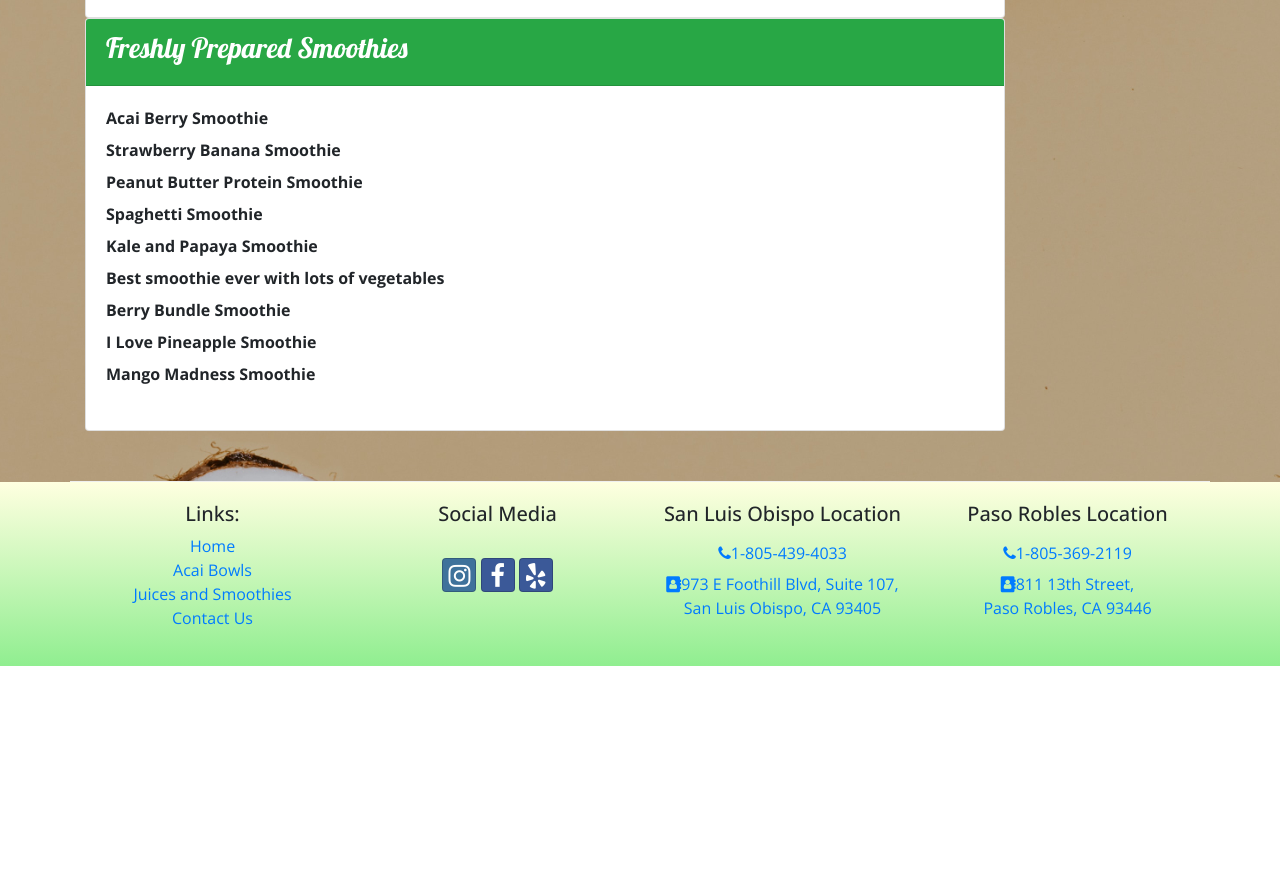
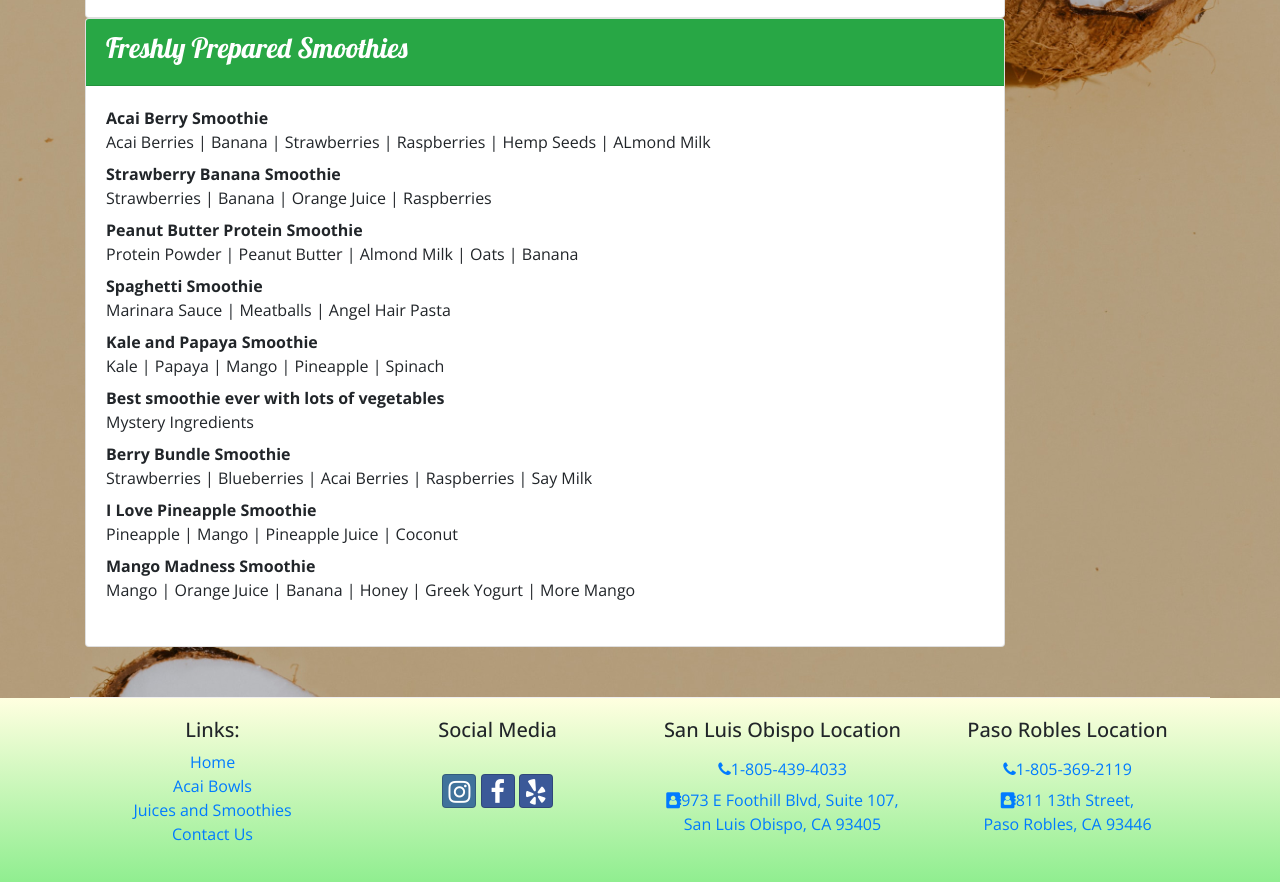
Before and after one commit to mbonzi/ReactPortfolioAcai, a React (Create React App) app in the folder acaiwebsite/: page /aboutus in a window 1280 px wide. Shown: the part 1060-1942 px from the top of the page. Before the commit the page ends 1726 px from the top, so only its background shows below. Built offline with nearby package versions, Linux system fonts and the light colour scheme.

Commit message:
Smoothie updates

```diff
--- a/acaiwebsite/src/components/AboutComponent.js
+++ b/acaiwebsite/src/components/AboutComponent.js
@@ -88,23 +88,23 @@ function About(props) {
                         <CardBody>
                             <dl className="row">
                                 <dt className="col-10">Acai Berry Smoothie</dt>
-                                <dd className="col-10"></dd>
+                                <dd className="col-10">Acai Berries | Banana | Strawberries | Raspberries | Hemp Seeds | ALmond Milk</dd>
                                 <dt className="col-10">Strawberry Banana Smoothie</dt>
-                                <dd className="col-10"> </dd>
+                                <dd className="col-10">Strawberries | Banana | Orange Juice | Raspberries</dd>
                                 <dt className="col-10">Peanut Butter Protein Smoothie </dt>
-                                <dd className="col-10">  </dd>
+                                <dd className="col-10">Protein Powder | Peanut Butter | Almond Milk | Oats | Banana </dd>
                                 <dt className="col-10">Spaghetti Smoothie</dt>
-                                <dd className="col-10">  </dd>
+                                <dd className="col-10">Marinara Sauce | Meatballs | Angel Hair Pasta</dd>
                                 <dt className="col-10">Kale and Papaya Smoothie</dt>
-                                <dd className="col-10"> </dd>
+                                <dd className="col-10">Kale | Papaya | Mango | Pineapple | Spinach</dd>
                                 <dt className="col-10">Best smoothie ever with lots of vegetables</dt>
-                                <dd className="col-10"> </dd>
+                                <dd className="col-10">Mystery Ingredients</dd>
                                 <dt className="col-10">Berry Bundle Smoothie</dt>
-                                <dd className="col-10">  </dd>
+                                <dd className="col-10">Strawberries | Blueberries | Acai Berries | Raspberries | Say Milk</dd>
                                 <dt className="col-10">I Love Pineapple Smoothie</dt>
-                                <dd className="col-10">  </dd>
+                                <dd className="col-10">Pineapple | Mango | Pineapple Juice | Coconut </dd>
                                 <dt className="col-10">Mango Madness Smoothie</dt>
-                                <dd className="col-10">  </dd>
+                                <dd className="col-10">Mango | Orange Juice | Banana | Honey | Greek Yogurt | More Mango</dd>
                             </dl>
                         </CardBody>
                     </Card>
```
